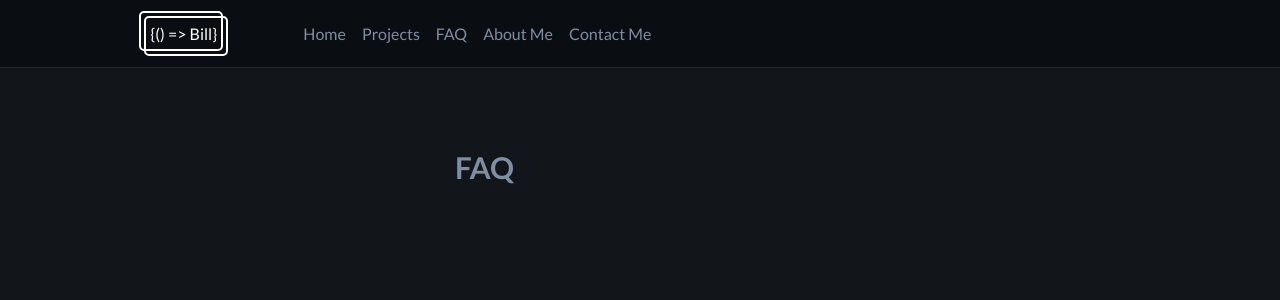
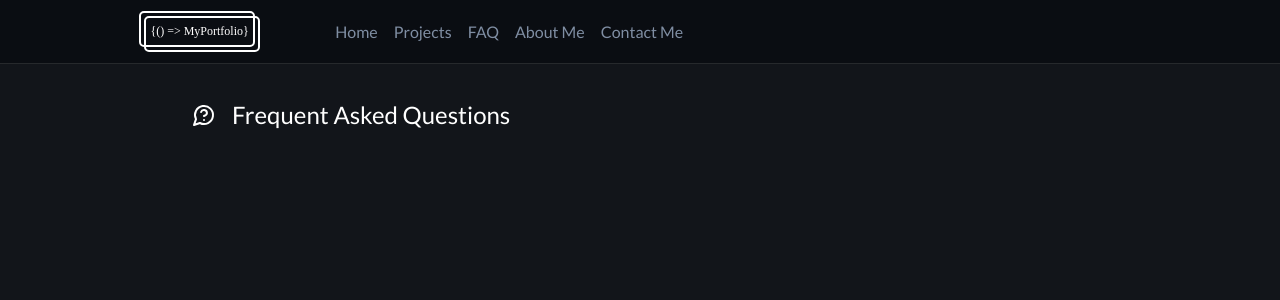
Before and after one commit to billybenntt/portfolio-project-0-showcase, a Next.js app: page /faq in a window 1280 px wide. Shown: the top 300 px of the page. Built offline with nearby package versions, Linux system fonts and the light colour scheme.

Commit message:
added section title for other pages

```diff
--- a/package.json
+++ b/package.json
@@ -11,7 +11,7 @@
     "scss:watch": "sass src/styles/scss/input.scss src/styles/output.css --no-source-map --watch"
   },
   "dependencies": {
-    "lucide": "^0.323.0",
+    "lucide-react": "^0.323.0",
     "next": "14.0.4",
     "react": "^18",
     "react-dom": "^18"
--- a/src/app/faq/page.tsx
+++ b/src/app/faq/page.tsx
@@ -1,17 +1,22 @@
+import {MessageCircleQuestion } from "lucide-react";
+
 function FAQPage() {
-  return (
-    <main className="offset">
-          <section className="hero section">
-                <div className="section-center ">
-                    <div>
-                        <h1 className="text-xl">FAQ</h1>
-                    </div>
+    return (
+        <main className="offset">
+
+            <section className="section">
+                <div className="section-title">
+                    <MessageCircleQuestion />
+                    <h1>Frequent Asked Questions</h1>
+                </div>
+
+                <div className="section-center">
                     <div className="desktop">
                     </div>
                 </div>
             </section>
-    </main>
-  )
+        </main>
+    )
 }
 
 export default FAQPage
--- a/src/components/Navbar.tsx
+++ b/src/components/Navbar.tsx
@@ -14,7 +14,7 @@ function Navbar() {
         });
     }
 
-    const text = `\{\(\) \=\> Bill\}`
+    const text = `\{\(\) \=\> MyPortfolio\}`
 
     return (
         <nav className="navbar">
--- a/src/styles/output.css
+++ b/src/styles/output.css
@@ -171,8 +171,17 @@ body {
 }
 
 .section-center {
-  padding-top: 3rem;
-  padding-bottom: 3rem;
+  padding-top: 2rem;
+  padding-bottom: 2rem;
+}
+
+.section-title {
+  font-size: 1.5rem;
+  color: white;
+  display: flex;
+  column-gap: 1rem;
+  align-items: center;
+  justify-content: center;
 }
 
 .navbar {
@@ -250,6 +259,8 @@ body {
   cursor: pointer;
   position: relative;
   padding: 0;
+  font-family: "JetBrains Mono", serif;
+  font-size: 12px;
   color: #FFFFFF;
   border-radius: 5px 0;
 }
@@ -402,6 +413,10 @@ section.skills .skills-center {
 }
 
 @media only screen and (min-width: 768px) {
+  .section-title {
+    justify-content: start;
+    padding-left: 3rem;
+  }
   .navbar .navbar-center {
     column-gap: 5rem;
     justify-content: start;
--- a/src/styles/scss/_layout.scss
+++ b/src/styles/scss/_layout.scss
@@ -19,11 +19,19 @@ body {
 }
 
 
-.section-center{
-  padding-top: 3rem;
-  padding-bottom: 3rem;
+.section-center {
+  padding-top: 2rem;
+  padding-bottom: 2rem;
 }
 
+.section-title {
+  font-size: 1.5rem;
+  color: white;
+  display: flex;
+  column-gap: 1rem;
+  align-items: center;
+  justify-content: center;
+}
 
 
 // NAVBAR
@@ -130,6 +138,8 @@ body {
   cursor: pointer;
   position: relative;
   padding: 0;
+  font-family: "JetBrains Mono", serif;
+  font-size: 12px;
   color: $accent-light-100;
   border-radius: 5px 0;
 
@@ -329,6 +339,13 @@ section.skills {
 
 
 @media only screen and (min-width: map-get($breakpoints, "md")) {
+
+  .section-title {
+    justify-content: start;
+    padding-left: 3rem;
+  }
+
+
   .navbar {
 
     .navbar-center {
@@ -338,6 +355,7 @@ section.skills {
       //border: 1px solid white;
     }
   }
+
 
   .section {
     margin: 0 auto;
```
Also changed, not shown: src/app/about/page.tsx (+14 -9 lines), src/app/contact/page.tsx (+14 -9 lines), src/app/page.tsx (+13 -1 lines), src/app/projects/page.tsx (+10 -7 lines), src/assets/image-3.svg, 1 other file (tests, documents, lock files or other folders).
